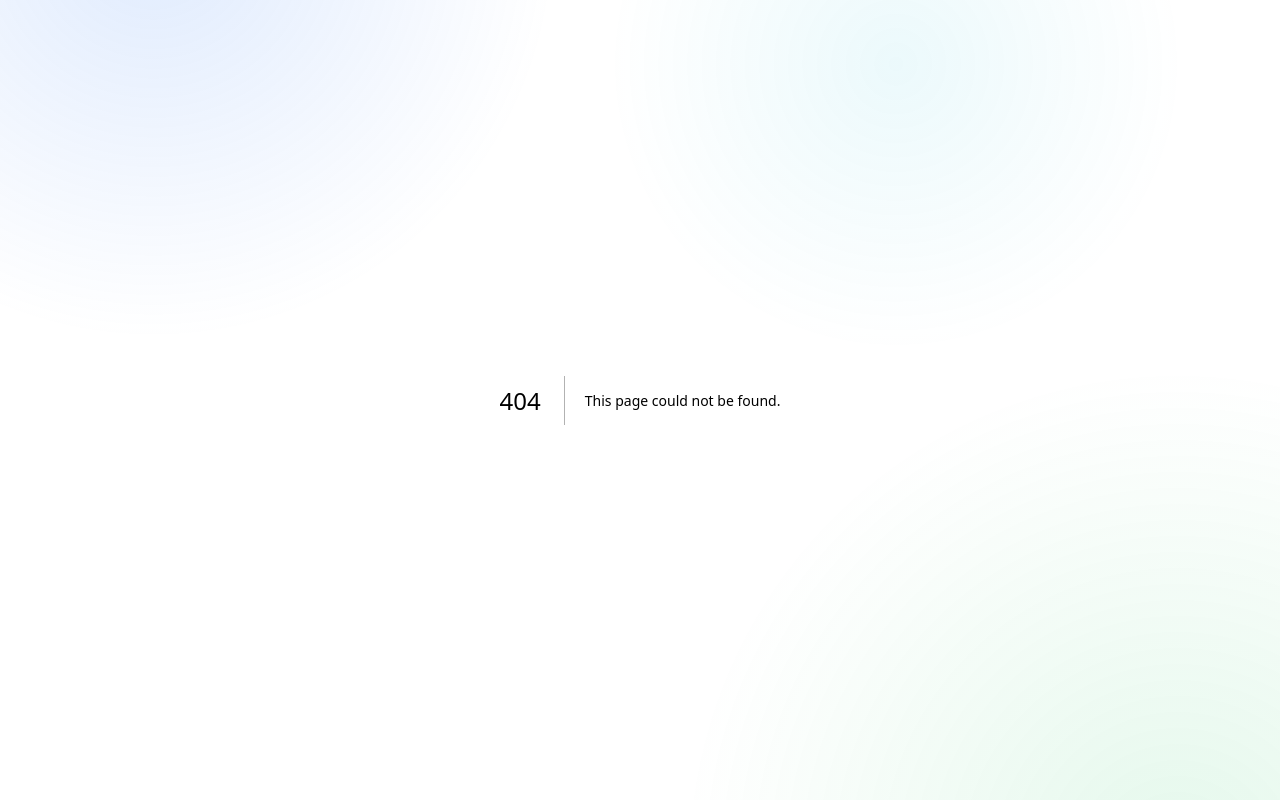
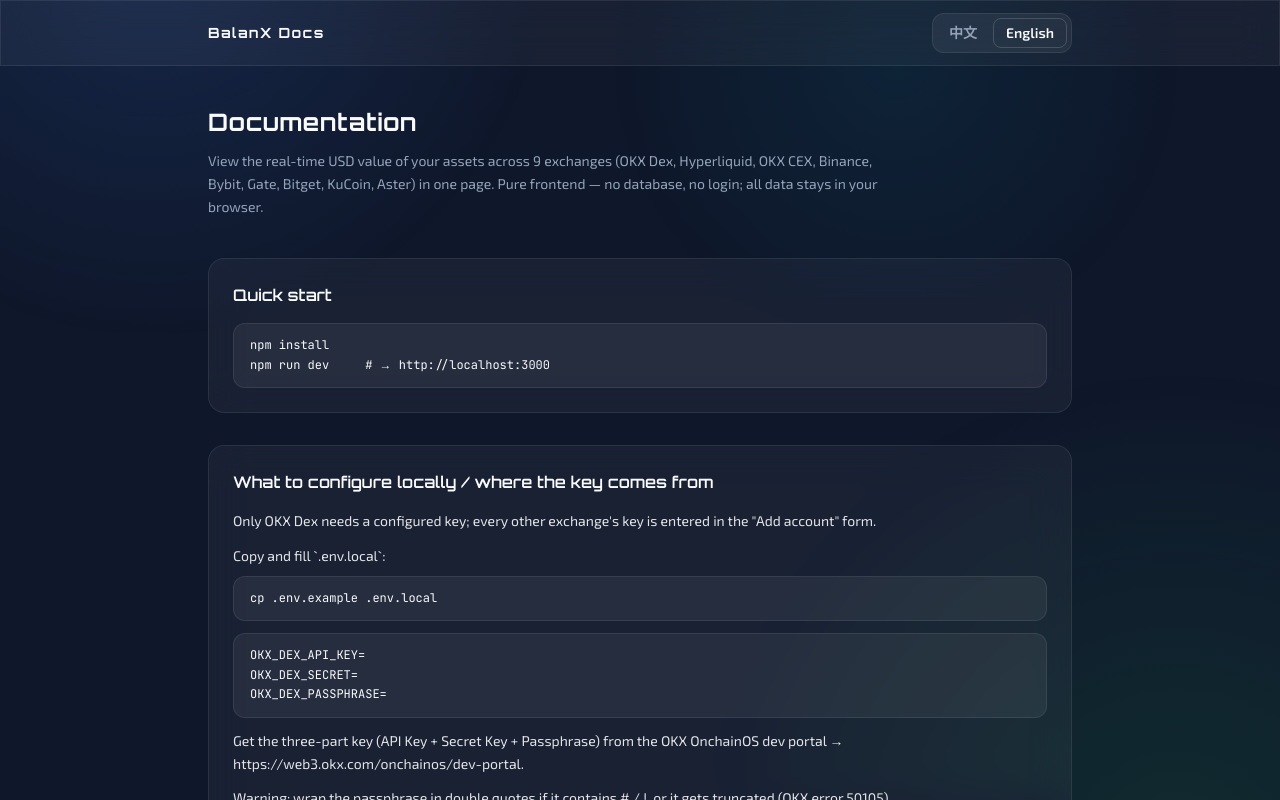
Before and after one commit to 0xverin/BalanX, a Next.js app: page /docs in a window 1280 px wide. Before the commit this address had no page. Shown: the top 800 px of the page. Built offline with nearby package versions, Linux system fonts and the light colour scheme.

Commit message:
Add /docs bilingual page with in-header 中文/English toggle; Docs link in app header; README to single concise pointer

```diff
--- /dev/null
+++ b/app/docs/page.tsx
@@ -0,0 +1,206 @@
+"use client";
+
+import { useEffect, useState } from "react";
+import Link from "next/link";
+
+type Lang = "en" | "zh";
+
+interface DocSection {
+  title: string;
+  blocks: Array<{ body?: string; code?: string }>;
+}
+interface Doc {
+  brand: string;
+  pageTitle: string;
+  intro: string;
+  sections: DocSection[];
+  foot: string;
+}
+const DOCS: Record<Lang, Doc> = {
+  en: {
+    brand: "BalanX",
+    pageTitle: "Documentation",
+    intro:
+      "View the real-time USD value of your assets across 9 exchanges (OKX Dex, Hyperliquid, OKX CEX, Binance, Bybit, Gate, Bitget, KuCoin, Aster) in one page. Pure frontend — no database, no login; all data stays in your browser.",
+    sections: [
+      {
+        title: "Quick start",
+        blocks: [
+          { code: "npm install\nnpm run dev     # → http://localhost:3000" },
+        ],
+      },
+      {
+        title: "What to configure locally / where the key comes from",
+        blocks: [
+          {
+            body:
+              "Only OKX Dex needs a configured key; every other exchange's key is entered in the \"Add account\" form.",
+          },
+          { body: "Copy and fill `.env.local`:", code: "cp .env.example .env.local" },
+          { code: "OKX_DEX_API_KEY=\nOKX_DEX_SECRET=\nOKX_DEX_PASSPHRASE=" },
+          {
+            body:
+              "Get the three-part key (API Key + Secret Key + Passphrase) from the OKX OnchainOS dev portal → https://web3.okx.com/onchainos/dev-portal.",
+          },
+          {
+            body:
+              "Warning: wrap the passphrase in double quotes if it contains # / !, or it gets truncated (OKX error 50105).",
+          },
+          {
+            body:
+              "Other exchanges need no setup — just enter each exchange's API key in the \"Add account\" form (read-only permission recommended).",
+          },
+        ],
+      },
+      {
+        title: "Key security",
+        blocks: [
+          {
+            body:
+              "All account keys live only in your browser's localStorage — never uploaded to, or stored on, any server, database, or in the code repo.",
+          },
+          {
+            body:
+              "Exception: the OKX Dex OnchainOS key goes in your own server env (OKX_DEX_*) for server-side signing — the only server-side key; it's git-ignored and never committed.",
+          },
+          {
+            body:
+              "CORS-blocked exchanges go through a stateless relay: signing happens in your browser, so the secret never leaves your client; the relay stores nothing.",
+          },
+        ],
+      },
+    ],
+    foot: "All data stays in your browser — BalanX stores nothing.",
+  },
+  zh: {
+    brand: "BalanX",
+    pageTitle: "使用文档",
+    intro:
+      "在一个页面实时查看你 9 个平台（OKX Dex、Hyperliquid、OKX CEX、Binance、Bybit、Gate、Bitget、KuCoin、Aster）的 USD 资产总值。纯前端、无数据库、无登录，所有数据只存在你的浏览器。",
+    sections: [
+      {
+        title: "快速开始",
+        blocks: [
+          { code: "npm install\nnpm run dev     # → http://localhost:3000" },
+        ],
+      },
+      {
+        title: "本地要配置什么 / key 从哪来",
+        blocks: [
+          {
+            body: "只有 OKX Dex 需要配置 key，其他平台都在页面「添加账户」时输入。",
+          },
+          { body: "复制并填 `.env.local`：", code: "cp .env.example .env.local" },
+          { code: "OKX_DEX_API_KEY=\nOKX_DEX_SECRET=\nOKX_DEX_PASSPHRASE=" },
+          {
+            body:
+              "去 OKX OnchainOS 开发者门户 https://web3.okx.com/onchainos/dev-portal 创建 API key，得到三件套（API Key + Secret Key + Passphrase）后填入。",
+          },
+          {
+            body: "注意：passphrase 若含 # !，必须用双引号包裹，否则会被截断（OKX 报 50105）。",
+          },
+          {
+            body:
+              "其他平台的 key 无需预配置：在「添加账户」表单里填对应平台的 API key 即可（建议只开只读权限）。",
+          },
+        ],
+      },
+      {
+        title: "Key 安全",
+        blocks: [
+          {
+            body:
+              "所有账户 key 只存在你浏览器 localStorage —— 不上传、不存储到任何服务器/数据库，也不写进代码仓库。",
+          },
+          {
+            body:
+              "例外：OKX Dex 的 OnchainOS key 存于你自己配的服务端环境变量（OKX_DEX_*），由中继服务端签名——唯一放在服务端的 key，git 已忽略、绝不入库。",
+          },
+          {
+            body:
+              "被 CORS 拦截平台的请求经无状态中继转发：签名在你的浏览器完成，secret key 从不出客户端；中继不存储任何数据。",
+          },
+        ],
+      },
+    ],
+    foot: "你的数据仅保存在浏览器中，BalanX 不存储任何数据。",
+  },
+};
+
+function CodeBlock({ code }: { code: string }) {
+  return (
+    <pre className="overflow-x-auto rounded-xl border border-line bg-inputbg px-4 py-3 font-mono text-xs leading-relaxed text-fg">
+      {code}
+    </pre>
+  );
+}
+
+export default function DocsPage() {
+  const [lang, setLang] = useState<Lang>("en");
+  // restore saved language after first paint (microtask keeps it out of the
+  // synchronous effect path — SSR always renders the default, no hydration gap)
+  useEffect(() => {
+    queueMicrotask(() => {
+      if (typeof window === "undefined") return;
+      const l = localStorage.getItem("balanx-docs-lang");
+      if (l === "zh" || l === "en") setLang(l);
+    });
+  }, []);
+
+  const d = DOCS[lang];
+  const apply = (l: Lang) => {
+    setLang(l);
+    localStorage.setItem("balanx-docs-lang", l);
+  };
+
+  return (
+    <div className="flex min-h-screen flex-col">
+      {/* header with the language switch */}
+      <header className="sticky top-0 z-40 border-b border-line glass">
+        <div className="mx-auto flex h-16 max-w-4xl items-center justify-between px-4">
+          <Link href="/" className="font-display text-sm font-bold tracking-widest cursor-pointer">
+            {d.brand} <span className="gold-text">Docs</span>
+          </Link>
+          <div className="flex items-center gap-1 rounded-xl border border-line bg-inputbg p-1">
+            {(["zh", "en"] as const).map((l) => (
+              <button
+                key={l}
+                onClick={() => apply(l)}
+                className={`rounded-lg px-3 py-1 text-sm font-semibold transition-colors cursor-pointer ${
+                  lang === l ? "bg-cardbg-strong text-fg border border-line-strong" : "text-muted hover:text-fg"
+                }`}
+              >
+                {l === "zh" ? "中文" : "English"}
+              </button>
+            ))}
+          </div>
+        </div>
+      </header>
+
+      <main className="mx-auto w-full max-w-4xl flex-1 px-4 py-10">
+        <h1 className="font-display text-2xl font-bold tracking-wide">{d.pageTitle}</h1>
+        <p className="mt-3 max-w-2xl text-sm leading-relaxed text-muted">{d.intro}</p>
+
+        <div className="mt-10 space-y-8">
+          {d.sections.map((s) => (
+            <section key={s.title} className="glass rounded-2xl p-6">
+              <h2 className="font-display text-base font-semibold">{s.title}</h2>
+              <div className="mt-4 space-y-3">
+                {s.blocks.map((b, i) => (
+                  <div key={i} className="space-y-2">
+                    {b.body && <p className="text-sm leading-relaxed text-foreground/90">{b.body}</p>}
+                    {b.code && <CodeBlock code={b.code} />}
+                  </div>
+                ))}
+              </div>
+            </section>
+          ))}
+        </div>
+      </main>
+
+      <footer className="border-t border-line py-4 text-center text-[11px] text-soft">
+        {d.foot}
+      </footer>
+    </div>
+  );
+}
--- a/components/header.tsx
+++ b/components/header.tsx
@@ -1,5 +1,6 @@
 "use client";
 
+import Link from "next/link";
 import { useT, type Lang } from "@/lib/i18n-provider";
 import { GlobeIcon, MoonIcon, SettingsIcon, SunIcon } from "./icons";
 import { Button } from "./ui";
@@ -53,6 +54,12 @@
             </button>
           </div>
 
+          <Link
+            href="/docs"
+            className="hidden items-center rounded-xl border border-line bg-inputbg px-3 py-1.5 text-sm font-semibold text-muted transition-colors hover:text-fg hover:border-line-strong sm:inline-flex"
+          >
+            {t.docs}
+          </Link>
           <Button variant="ghost" onClick={onToggleTheme} aria-label="Toggle theme" className="px-2.5">
             {dark ? <SunIcon size={17} /> : <MoonIcon size={17} />}
           </Button>
--- a/lib/i18n.ts
+++ b/lib/i18n.ts
@@ -46,6 +46,7 @@
   cancel: "Cancel",
   save: "Save",
   settings: "Settings",
+  docs: "Docs",
   language: "Language",
   theme: "Theme",
   dark: "Dark",
@@ -132,6 +133,7 @@
   cancel: "取消",
   save: "保存",
   settings: "设置",
+  docs: "文档",
   language: "语言",
   theme: "主题",
   dark: "暗色",
```
Also changed, not shown: 1 other file (tests, documents, lock files or other folders).
